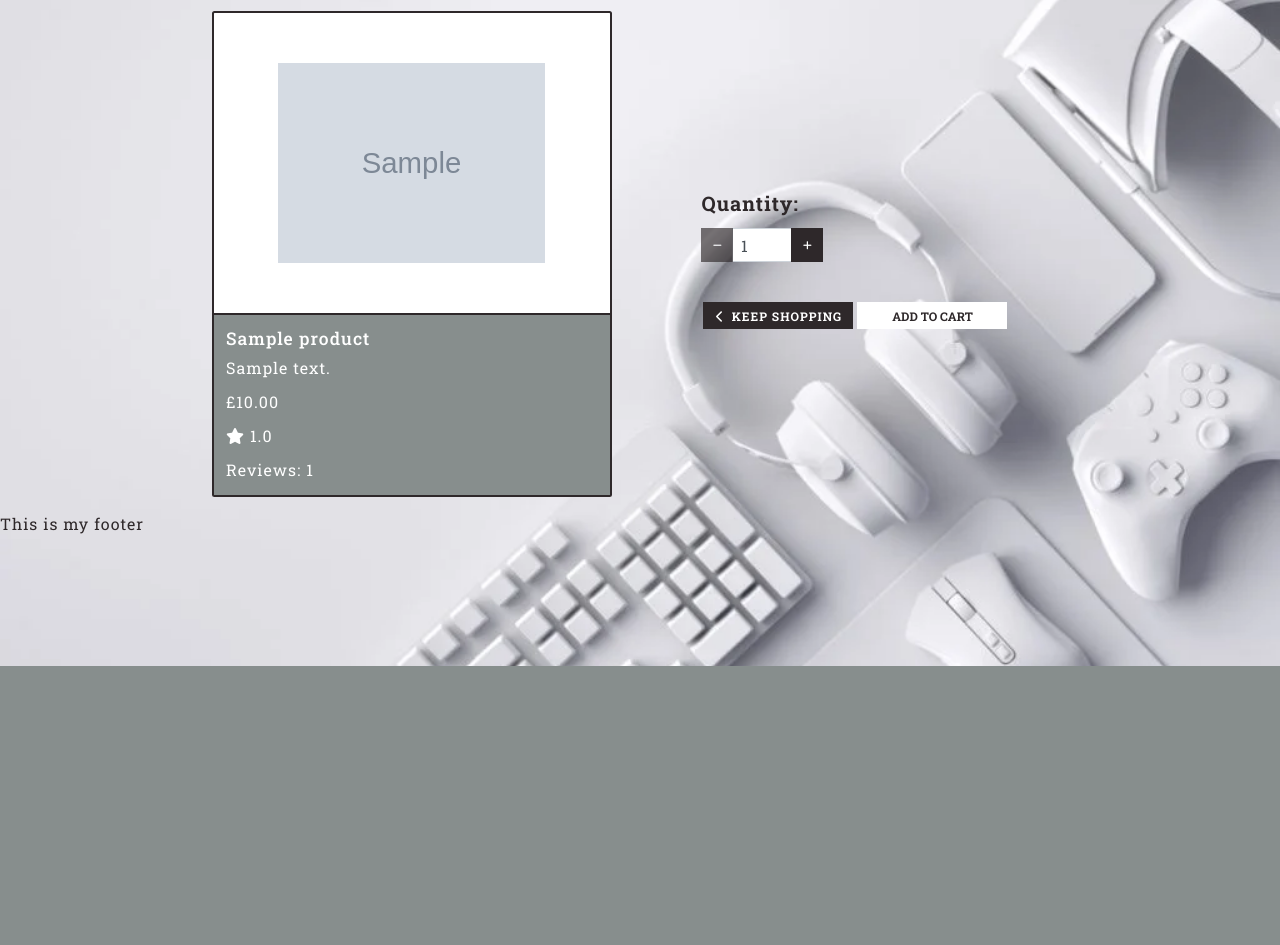
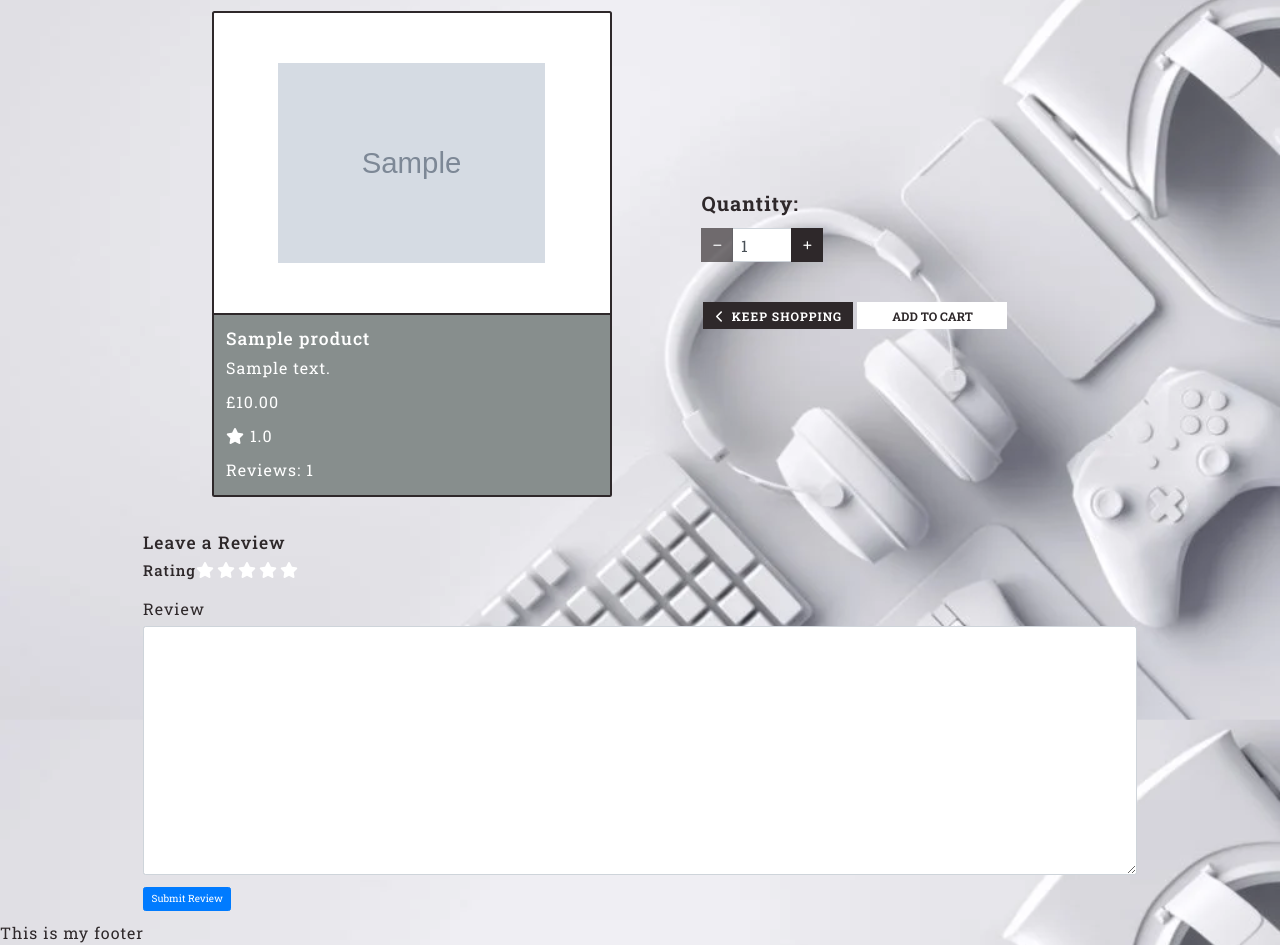
Before and after one commit to ThomasWharton/gamer-station, a Django app: page /products/1/ in a window 1280 px wide. Shown: the part 134-1079 px from the top of the page. Before the commit the page ends 800 px from the top, so only its background shows below. Run offline with Django 3.2, Linux system fonts and the light colour scheme; tables that the repository leaves empty hold one stand-in row (values such as "Sample post"); grey boxes marked "Sample" are stand-in pictures; parts of the project's set-up code (start-up, migrations or seed data) failed here and were passed over; some libraries are stand-ins or nearby versions.

Commit message:
Add reviews from for product detail template

```diff
--- a/gamer_station/settings.py
+++ b/gamer_station/settings.py
@@ -30,7 +30,7 @@ SECRET_KEY = os.environ.get('SECRET_KEY', '')
 # SECURITY WARNING: don't run with debug turned on in production!
 DEBUG = 'DEV' in os.environ
 
-ALLOWED_HOSTS = ['8000-thomaswhart-gamerstatio-vnozeceqzrp.ws.codeinstitute-ide.net', 'gamer-station-81a7c846cefe.herokuapp.com']
+ALLOWED_HOSTS = ['8000-thomaswhart-gamerstatio-vnozeceqzrp.ws.codeinstitute-ide.net', 'gamer-station-81a7c846cefe.herokuapp.com', '8000-thomaswhart-gamerstatio-4xp7mmzvm0o.ws-eu115.gitpod.io']
 
 
 # Application definition
--- a/products/forms.py
+++ b/products/forms.py
@@ -1,6 +1,6 @@
 from django import forms
-from .widgets import CustomClearableFileInput
-from .models import Product, Category
+from .widgets import CustomClearableFileInput, StarRadioSelect
+from .models import Product, Category, Review
 
 
 class ProductForm(forms.ModelForm):
@@ -19,3 +19,27 @@ class ProductForm(forms.ModelForm):
         self.fields['category'].choices = friendly_names
         for field_name, field in self.fields.items():
             field.widget.attrs['class'] = 'border-black rounded-0'
+
+
+class ReviewForm(forms.ModelForm):
+
+    RATING_CHOICES = [
+        (1, ''),
+        (2, ''),
+        (3, ''),
+        (4, ''),
+        (5, ''),
+    ]
+
+    rating = forms.ChoiceField(
+        choices=RATING_CHOICES,
+        widget=StarRadioSelect,
+        label='Rating',
+    )
+
+    class Meta:
+        model = Review
+        fields = '__all__'
+
+    def __init__(self, *args, **kwargs):
+        super().__init__(*args, **kwargs)
--- a/products/templates/products/product_detail.html
+++ b/products/templates/products/product_detail.html
@@ -89,6 +89,23 @@
             </div>
         </form>
     </div>
+    <div class="row">
+        <div class="col">
+            <h3 class="mt-5">Leave a Review</h3>
+            <form method="POST">
+                {% csrf_token %}
+                <div class="form-group rating-container">
+                    <h4>Rating</h4>
+                    {{ review_form.rating }}
+                </div>
+                <div class="form-group">
+                    {{ review_form.review | as_crispy_field }}
+                </div>
+                <button type="submit" class="btn btn-primary">Submit Review</button>
+            </form>
+        </div>
+    </div>
+
 </div>
 {% endblock %}
 
--- a/products/views.py
+++ b/products/views.py
@@ -2,8 +2,8 @@ from django.shortcuts import render, redirect, reverse, get_object_or_404
 from django.contrib import messages
 from django.contrib.auth.decorators import login_required
 from django.db.models import Avg, Count, Q
-from .models import Product, Category
-from .forms import ProductForm
+from .models import Product, Category, Review
+from .forms import ProductForm, ReviewForm
 
 
 
@@ -52,9 +52,21 @@ def product_detail(request, product_id):
 
     product = get_object_or_404(Product, pk=product_id)
 
+    if request.method == 'POST':
+        review_form = ReviewForm(request.POST)
+        if review_form.is_valid():
+            review = review_form.save(commit=False)
+            review.product = product
+            review.user = request.user
+            review.save()
+            return redirect('product_detail', product_id=product.id)
+    else:
+        review_form = ReviewForm()
+
     context = {
         "product": product,
         'average_rating': product.average_rating(),
+        'review_form': review_form,
     }
 
     return render(request, 'products/product_detail.html', context)
--- a/products/widgets.py
+++ b/products/widgets.py
@@ -1,5 +1,6 @@
-from django.forms.widgets import ClearableFileInput
+from django.forms.widgets import ClearableFileInput, RadioSelect
 from django.utils.translation import gettext_lazy as _
+from django.utils.safestring import mark_safe
 
 
 class CustomClearableFileInput(ClearableFileInput):
@@ -7,3 +8,11 @@ class CustomClearableFileInput(ClearableFileInput):
     initial_text = _('Current Image')
     input_text = _('')
     template_name = 'products/custom_widget_templates/custom_clearable_file_input.html'
+
+
+class StarRadioSelect(RadioSelect):
+
+    def create_option(self, name, value, label, selected, index, subindex=None, attrs=None):
+        option = super().create_option(name, value, label, selected, index, subindex=subindex, attrs=attrs)
+        option['label'] = mark_safe(f'<i class="fas fa-star"></i>')
+        return option
--- a/static/css/base.css
+++ b/static/css/base.css
@@ -311,6 +311,39 @@ body {
     font-size: 2rem;
 }
 
+#id_rating {
+    list-style-type: none;
+    display: flex;
+    gap: 2px;
+    padding: 0;
+    margin: 0;
+}
+
+.rating-container {
+    display: flex;
+    align-items: center;
+}
+
+.rating-container input {
+    display: none;
+}
+
+.rating-container label {
+    font-size: 1,6rem;
+    color: var(--white);
+    cursor: pointer;
+    transition: color 0.2s ease-in-out;
+}
+
+.rating-container input:checked ~ label {
+    color: var(--battleship-grey);
+}
+
+.rating-container label:hover,
+.rating-container label:hover ~ label {
+    color: var(--battleship-grey);
+}
+
 
 
 /* Cart */
```
